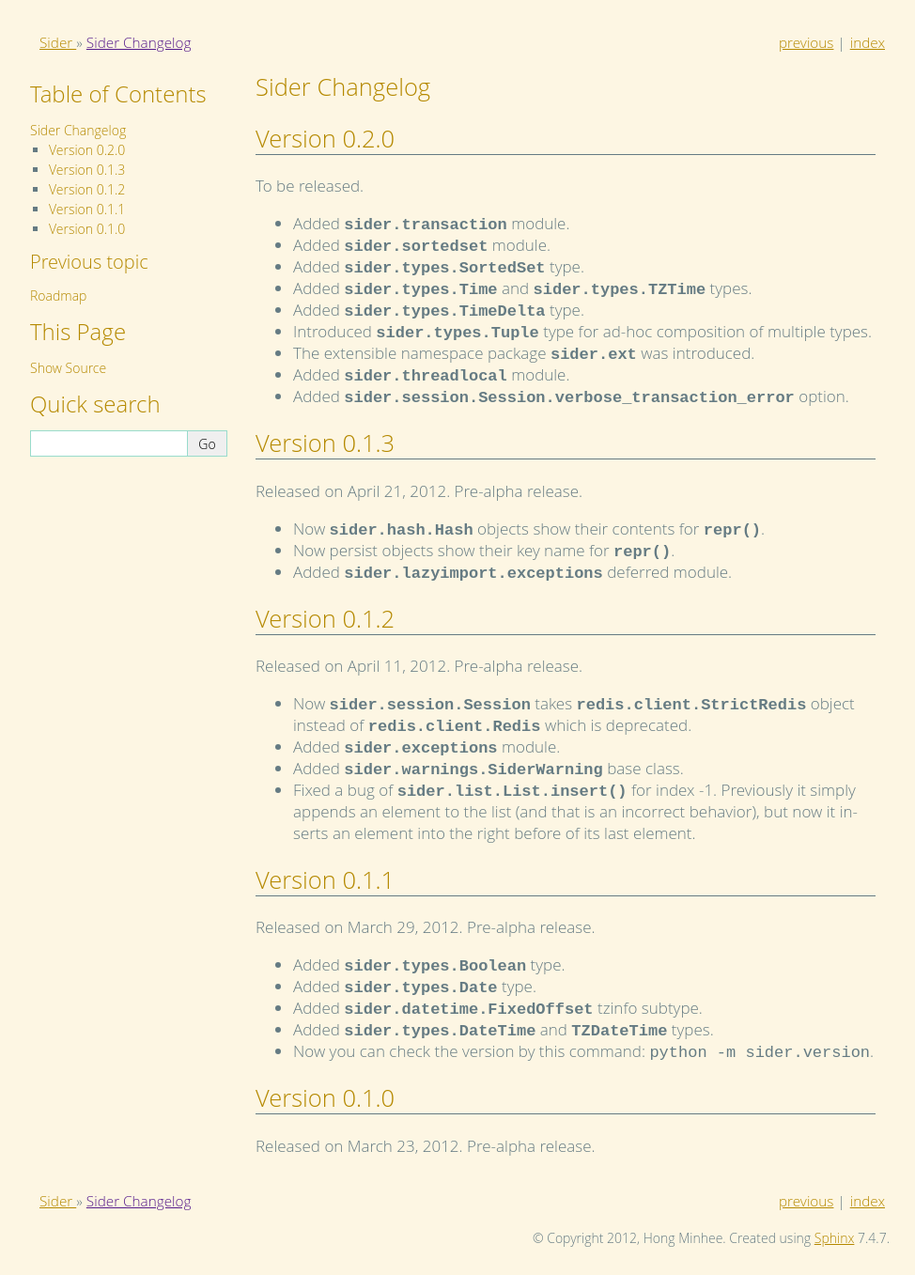
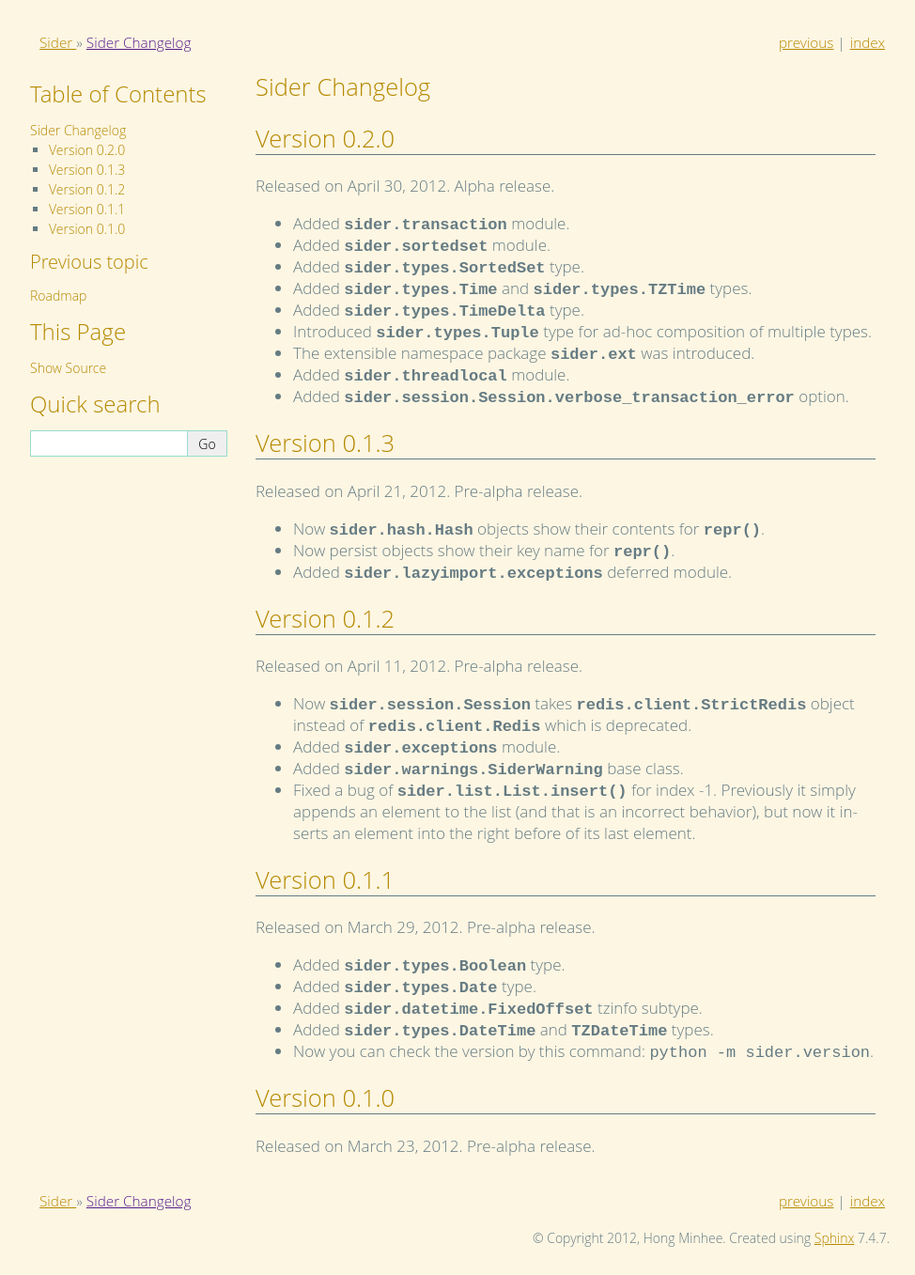
Before and after one commit to dahlia/sider, a Sphinx documentation site: the page built from docs/changes.rst, in a window 1280 px wide. Shown: the whole page at 94% size, without its empty margins (148-1122 px from the left). Built offline with Sphinx 7.4.7, drawn with Linux system fonts in a browser that asks for light colours; the version number could not be read and is left out.

Commit message:
Oops; I forgot changelog

```diff
--- a/docs/changes.rst
+++ b/docs/changes.rst
@@ -4,7 +4,7 @@
 Version 0.2.0
 -------------
 
-To be released.
+Released on April 30, 2012.  Alpha release.
 
 - Added :mod:`sider.transaction` module.
 - Added :mod:`sider.sortedset` module.
```
